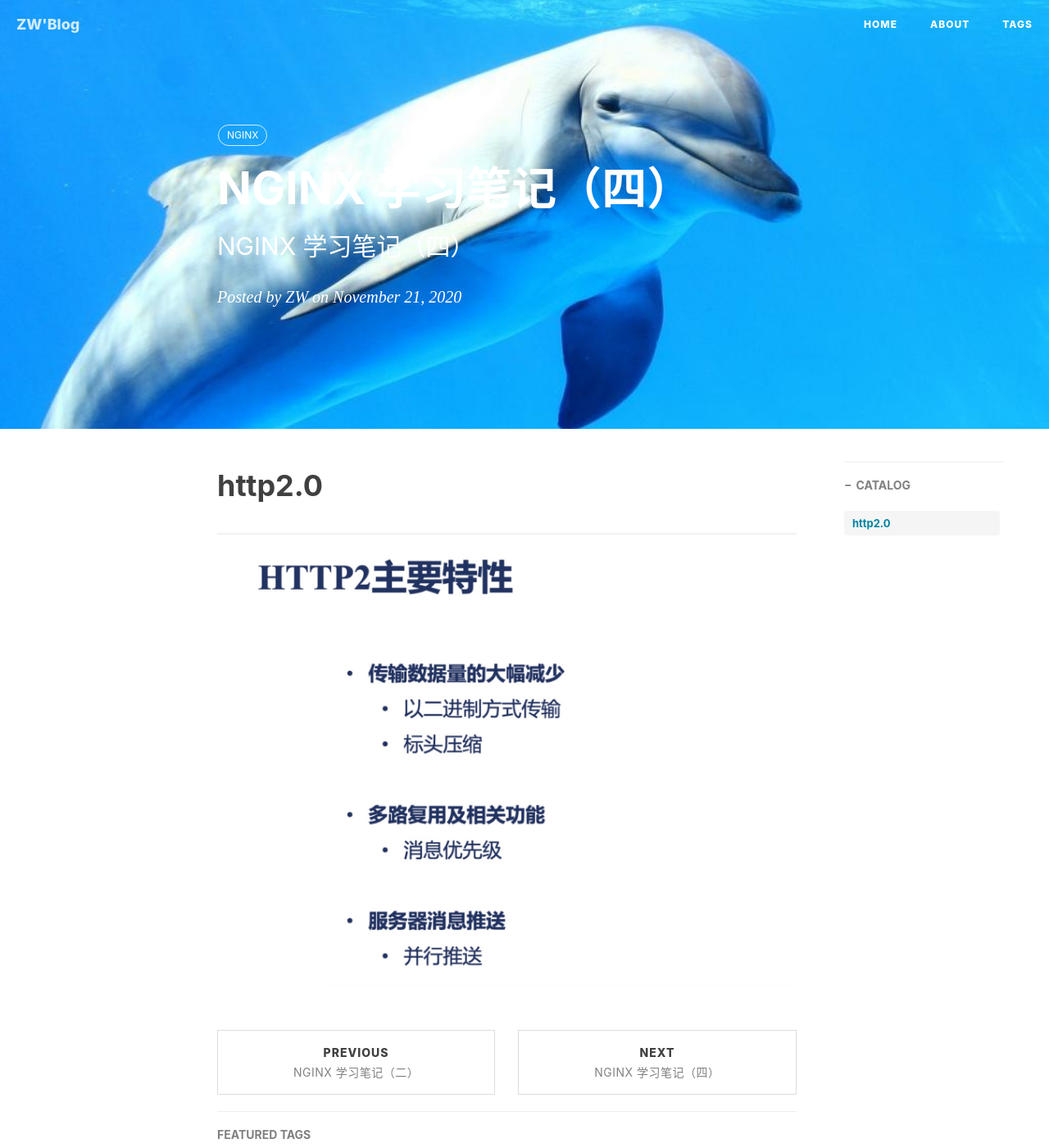
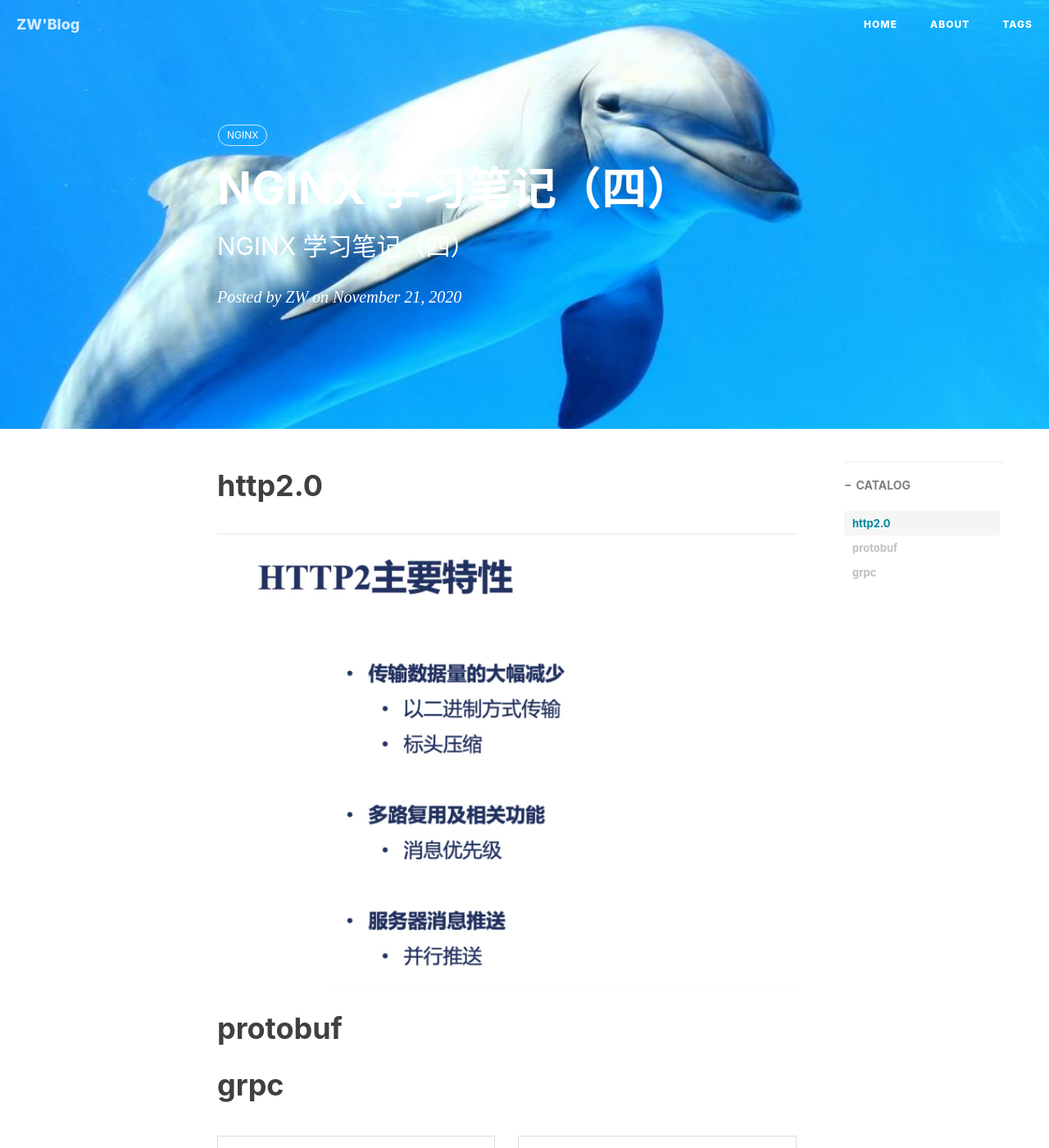
Before and after one commit to GitZW/gitzw.github.io, a Jekyll site: the page built from _posts/2020-12-20-nginx学习笔记五.md, in a window 1280 px wide and 1400 px high. Shown: the whole window at 82% size. Built offline with Jekyll 4.4.1, drawn with Linux system fonts in a browser that asks for light colours; nearby versions of some CDN libraries; comment, search, counter and statistics services are not loaded.

Commit message:
http2,grpc

```diff
--- a/_posts/2020-12-20-nginx学习笔记五.md
+++ b/_posts/2020-12-20-nginx学习笔记五.md
@@ -14,3 +14,8 @@ tags:
 # http2.0
 
 ![图一](/img/20210106201516.jpg)
+
+
+# protobuf
+
+# grpc
```
